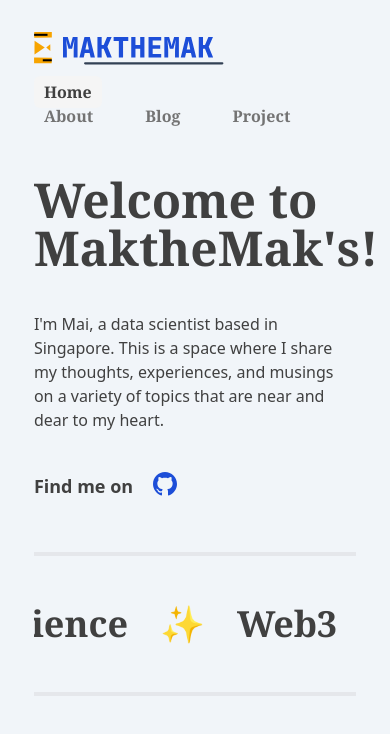
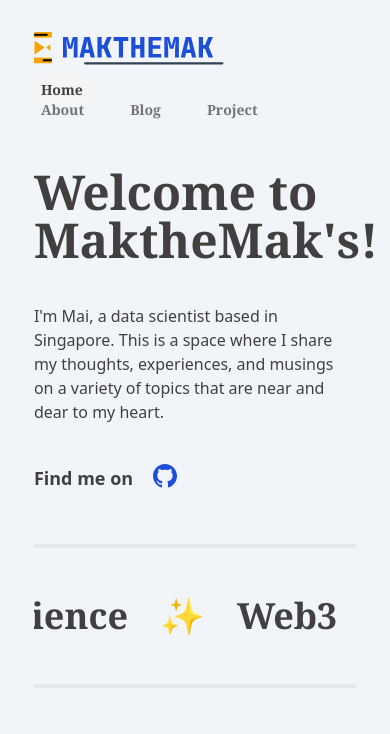
Before and after one commit to immaixq/makthemak, a Next.js app: page / in a window 390 px wide. Shown: the top 734 px of the page. Built offline with nearby package versions, Linux system fonts and the light colour scheme.

Commit message:
update nav

```diff
--- a/src/components/Layout/Header/Header.tsx
+++ b/src/components/Layout/Header/Header.tsx
@@ -24,7 +24,7 @@ const navItems = {
 const Header = () => {
   let pathname = usePathname() || '/';
   return (
-    <div className="font-serif font-bold ">
+    <div className="text-sm md:text-base font-serif font-bold ">
       <div className="flex-wrap md:flex justify-between">
         <div className='mb-2'>
           <a>
@@ -47,7 +47,7 @@ const Header = () => {
                         },
                       )}
                     >
-                    <span className="relative py-[5px] px-[10px]">
+                    <span className="relative py-[5px] px-[7px]">
                       {name}
                       {path === pathname ? (
                         <motion.div
```
